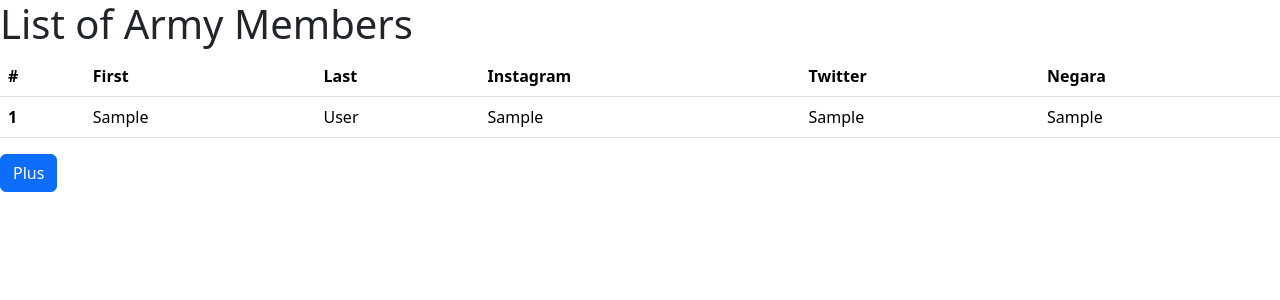
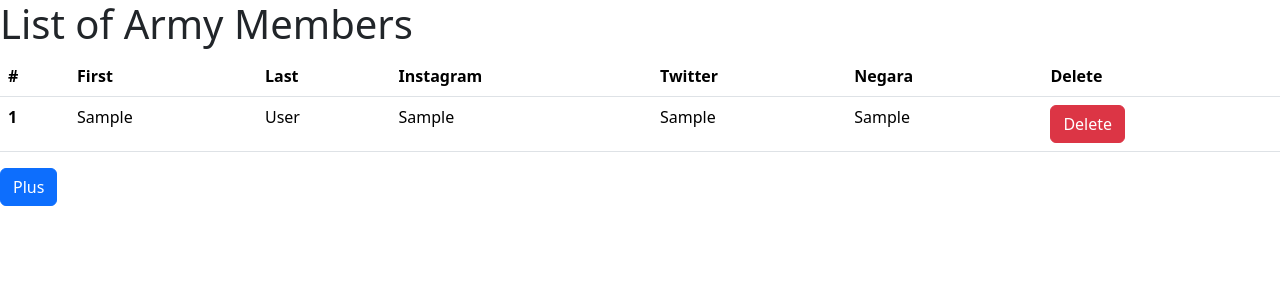
Before and after one commit to nunaprameswari/Ujian, a Django app: page /army in a window 1280 px wide. Shown: the top 300 px of the page. Run offline with Django 4.2, Linux system fonts and the light colour scheme; tables that the repository leaves empty hold one stand-in row (values such as "Sample post").

Commit message:
pembuatan delete

```diff
--- a/army/templates/army.html
+++ b/army/templates/army.html
@@ -18,6 +18,7 @@
                 <th scope="col">Instagram</th>
                 <th scope="col">Twitter</th>
                 <th scope="col">Negara</th>
+                <th scope="col">Delete</th>
             </tr>
             </thead>
             <tbody>
@@ -30,6 +31,7 @@
                     <td>{{akun.instagram}}</td>
                     <td>{{akun.twitter}}</td>
                     <td>{{akun.negara}}</td>
+                    <td><a class="btn btn-danger" href="{% url 'delete' akun.id %}" title="">Delete</a></td>
                 </tr>
                 {% endfor %}
             </tbody>
--- a/army/urls.py
+++ b/army/urls.py
@@ -4,6 +4,7 @@ from . import views
 urlpatterns = [
     path('army',views.army, name='army'),
     path('create',views.create, name='create'),
+    path('delete/(?P<delete_id>[0-9]+)', views.delete, name='delete'),
     path('user',views.user, name='user'),
     path('music', views.music, name='music'),
     path('rekomended', views.rekomended, name='rekomended'),
--- a/army/views.py
+++ b/army/views.py
@@ -31,6 +31,10 @@ def create(request):
     }
 
     return render(request, 'create.html', context)
+
+def delete(request,delete_id):
+    ArmyMember.objects.filter(id=delete_id).delete()
+    return redirect('army')
 
 def music(request):
     template = loader.get_template('music.html')
```
